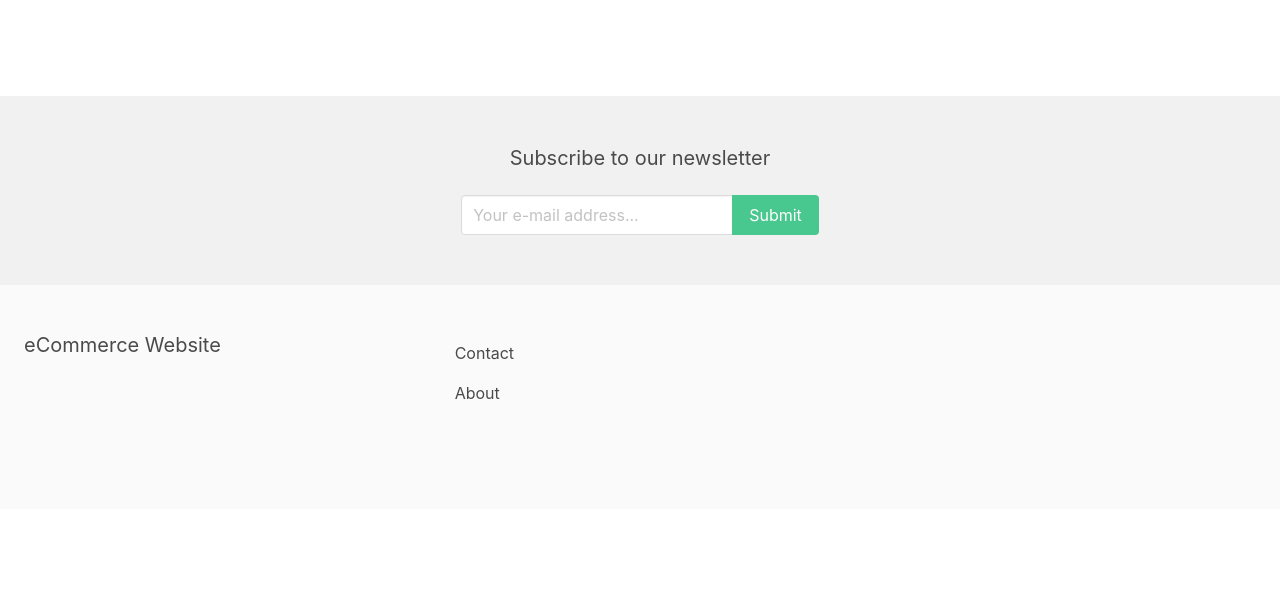
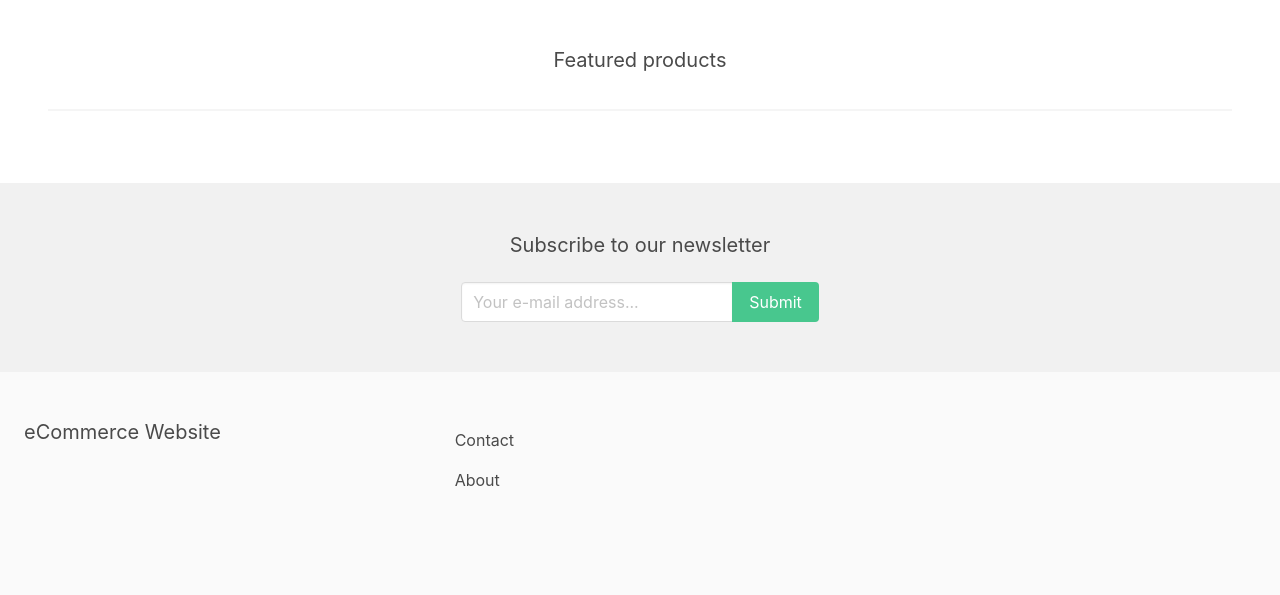
Before and after one commit to JakubKujawa/eCommerce-Website-Project, a Django app: page / in a window 1280 px wide. Shown: the part 56-651 px from the top of the page. Run offline with Django 4.2, Linux system fonts and the light colour scheme; data that the repository does not hold is empty; some libraries are stand-ins or nearby versions.

Commit message:
feat: add featured categories on the frontpage
Signed-off-by: CodePlayer <ZK_Jakub@proton.me>

```diff
--- a/apps/core/templates/frontpage.html
+++ b/apps/core/templates/frontpage.html
@@ -1,7 +1,20 @@
 {% extends 'base.html' %}
 
 {% block content %}
+    <h2 class="subtitle has-text-centered">Featured products</h2>
     {% with products as list_products %}
         {% include 'parts/product_list.html' %}
     {% endwith %}
+
+    <hr>
+
+    <div class="featured-categories">
+        {% for category in featured_categories %}
+            <h2 class="subtitle has-text-centered">{{ category.title }}</h2>
+
+            {% with category.products.all|slice:":4" as list_products %}
+                {% include 'parts/product_list.html' %}
+            {% endwith %}
+        {% endfor %}
+    </div>
 {% endblock %}
--- a/apps/core/views.py
+++ b/apps/core/views.py
@@ -1,13 +1,15 @@
 from django.shortcuts import render
 
-from apps.store.models import Product
+from apps.store.models import Product, Category
 
 
 def frontpage(request):
     products = Product.objects.filter(is_featured=True)
+    featured_categories = Category.objects.filter(is_featured=True)
 
     context = {
-        'products': products
+        'products': products,
+        'featured_categories': featured_categories
     }
 
     return render(request, 'frontpage.html', context)
--- a/apps/store/models.py
+++ b/apps/store/models.py
@@ -11,6 +11,7 @@ class Category(models.Model):
     title = models.CharField(max_length=255)
     slug = models.SlugField(max_length=255)
     ordering = models.IntegerField(default=0)
+    is_featured = models.BooleanField(default=False)
 
     class Meta:
         verbose_name_plural = 'Categories'
```
Also changed, not shown: apps/store/migrations/0015_category_is_featured.py (added).
